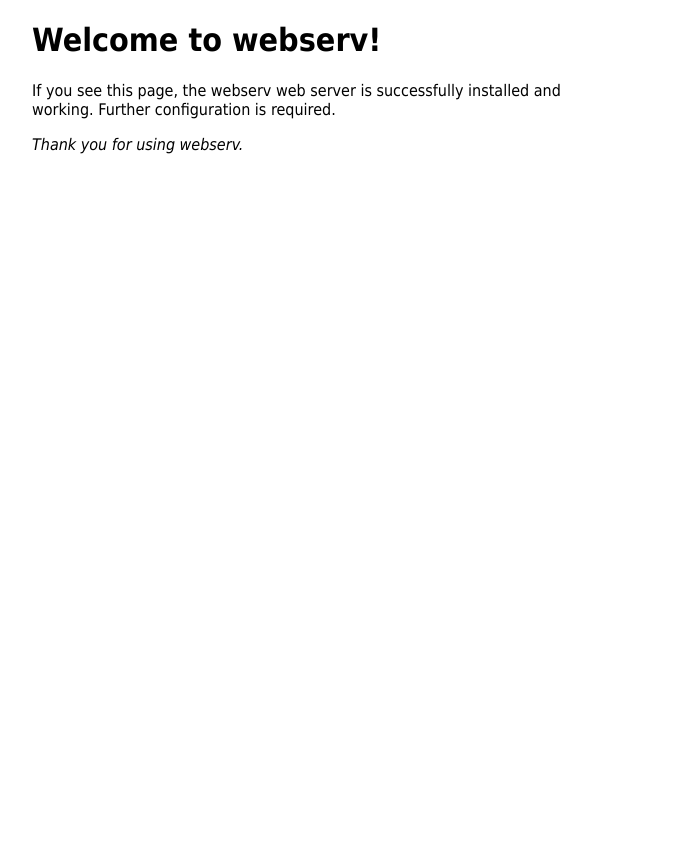
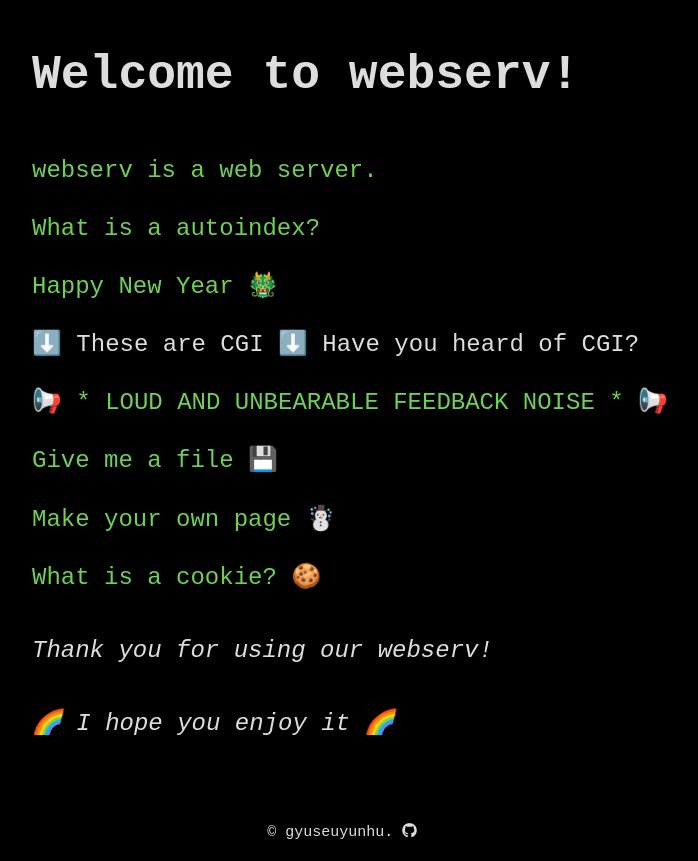
Before and after one commit to gyuseuyunhu/server, a plain HTML site: page www/index.html in a window 1280 px wide. Shown: the whole page, without its empty margins (328-1026 px from the left). Before the commit the page ends 800 px from the top, so only its background shows below. Drawn offline with Linux system fonts and the light colour scheme.

Commit message:
feat: 기본 홈페이지 추가

```diff
--- a/www/index.html
+++ b/www/index.html
@@ -1,18 +1,68 @@
 <!DOCTYPE html>
-<html>
+<html lang="ko">
 <head>
-<title>Welcome to webserv!</title>
-<style>
-html { color-scheme: light dark; }
-body { width: 35em; margin: 0 auto;
-font-family: Tahoma, Verdana, Arial, sans-serif; }
-</style>
+    <meta charset="UTF-8">
+    <title>Welcome to webserv!</title>
+    <style>
+        html { color-scheme: light dark; }
+        body {
+            width: 35em;
+            margin: 0 auto;
+            font-family: 'Courier New', monospace;
+            background-color: #000;
+            color: #ddd;
+            line-height: 1.8;
+        }
+        h1 {
+            font-size: 3em;
+            margin-bottom: 30px;
+        }
+        .cgi-text {
+            font-size: 1.5em;
+            margin-bottom: 15px;
+						white-space: nowrap;
+        }
+        a {
+            display: block;
+            text-decoration: none;
+            color: #6fd056;
+            font-size: 1.5em;
+            margin-bottom: 15px;
+            white-space: nowrap;
+        }
+        a:hover {
+            color: #8cc885;
+        }
+        p {
+            margin-top: 30px;
+						font-size: 1.5em;
+						white-space: nowrap;
+        }
+				footer {
+            position: absolute;
+            bottom: 10;
+            left: 50%;
+            transform: translateX(-30%);
+            margin-top: 20px;
+        }
+    </style>
+		<link rel="stylesheet" href="https://cdnjs.cloudflare.com/ajax/libs/font-awesome/6.0.0/css/all.min.css">
 </head>
 <body>
-<h1>Welcome to webserv!</h1>
-<p>If you see this page, the webserv web server is successfully installed and
-working. Further configuration is required.</p>
+    <h1>Welcome to webserv!</h1>
+    <a href="/">webserv is a web server.</a>
+    <a href="/autoIndex">What is a autoindex?</a>
+    <a href="/new-year">Happy New Year 🐲</a>
+		<div class="cgi-text">⬇️ These are CGI ⬇️ Have you heard of CGI? </div>
+    <a href="/megaphone">📢 * LOUD AND UNBEARABLE FEEDBACK NOISE * 📢</a>
+    <a href="/python/upload.py">Give me a file 💾</a>
+    <a href="/perl/upload.pl">Make your own page ☃️</a>
+    <a href="/loginForm.html">What is a cookie? 🍪</a>
+    <p><em>Thank you for using our webserv!</em></p>
+		<p><em>🌈 I hope you enjoy it 🌈</em></p>
 
-<p><em>Thank you for using webserv.</em></p>
+		<footer>
+			<p style="font-size: 15px;">© gyuseuyunhu. <a href="https://github.com/gyuseuyunhu/server" target="_blank" style="display: inline;color: #ddd; font-size: 15px;"><i class="fab fa-github"></i></a></p>
+	</footer>
 </body>
 </html>
```
